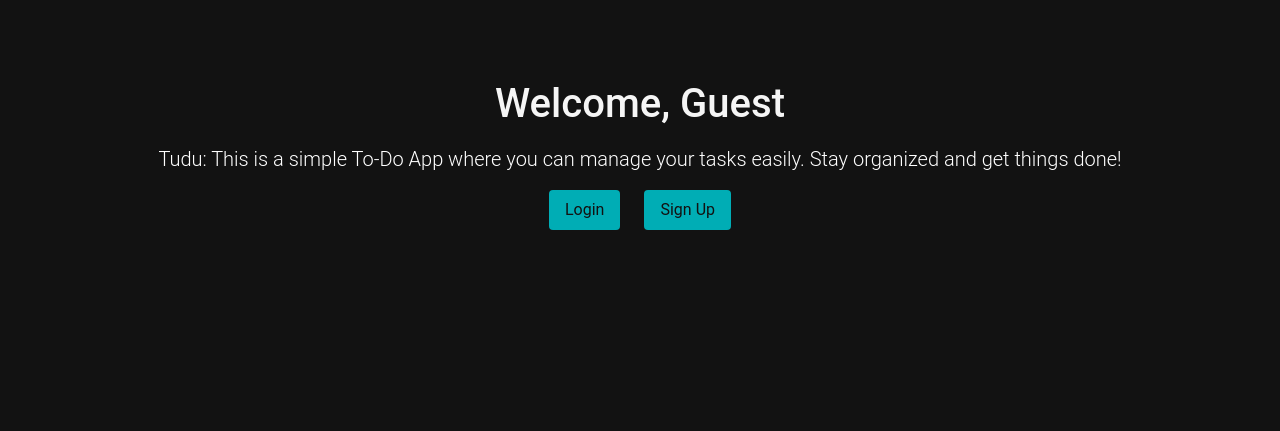
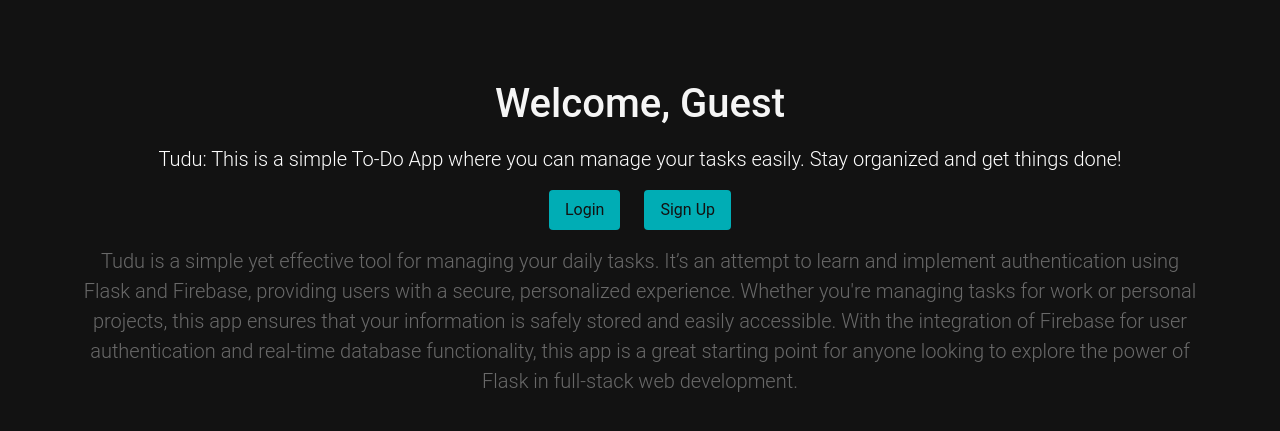
Before and after one commit to sortira/tudu, a Flask app: page / in a window 1280 px wide. Shown: the top 431 px of the page. Run offline with Flask 3, Linux system fonts and the light colour scheme; some libraries are stand-ins or nearby versions.

Commit message:
added some text

```diff
--- a/templates/home.html
+++ b/templates/home.html
@@ -17,12 +17,20 @@
         <p class="text-center mt-3 lead">
             Tudu: This is a simple To-Do App where you can manage your tasks easily. Stay organized and get things done!
         </p>
+
+
+
         <nav>
             {% if not user.is_authenticated %}
                 <a href="{{ url_for('login') }}" class="btn">Login</a>
                 <a href="{{ url_for('signup') }}" class="btn">Sign Up</a>
             {% endif %}
         </nav>
+        {% if not user.is_authenticated %}
+        <p class="text-center mt-3 lead" style="color: dimgrey;">
+            Tudu is a simple yet effective tool for managing your daily tasks. It’s an attempt to learn and implement authentication using Flask and Firebase, providing users with a secure, personalized experience. Whether you're managing tasks for work or personal projects, this app ensures that your information is safely stored and easily accessible. With the integration of Firebase for user authentication and real-time database functionality, this app is a great starting point for anyone looking to explore the power of Flask in full-stack web development.
+        </p>
+        {% endif %}
 
         {% if user.is_authenticated %}
         <div class="mt-4">
```
